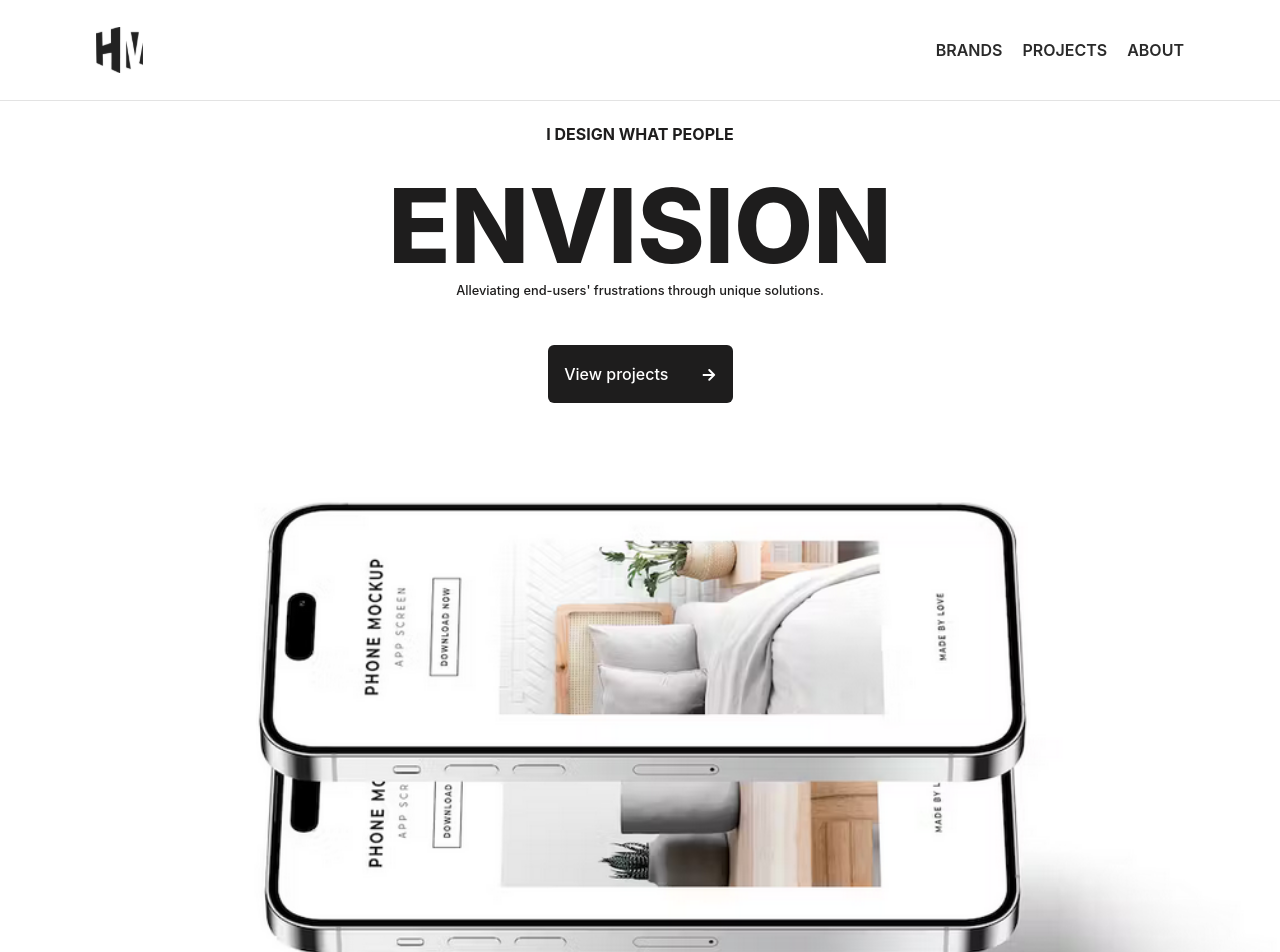
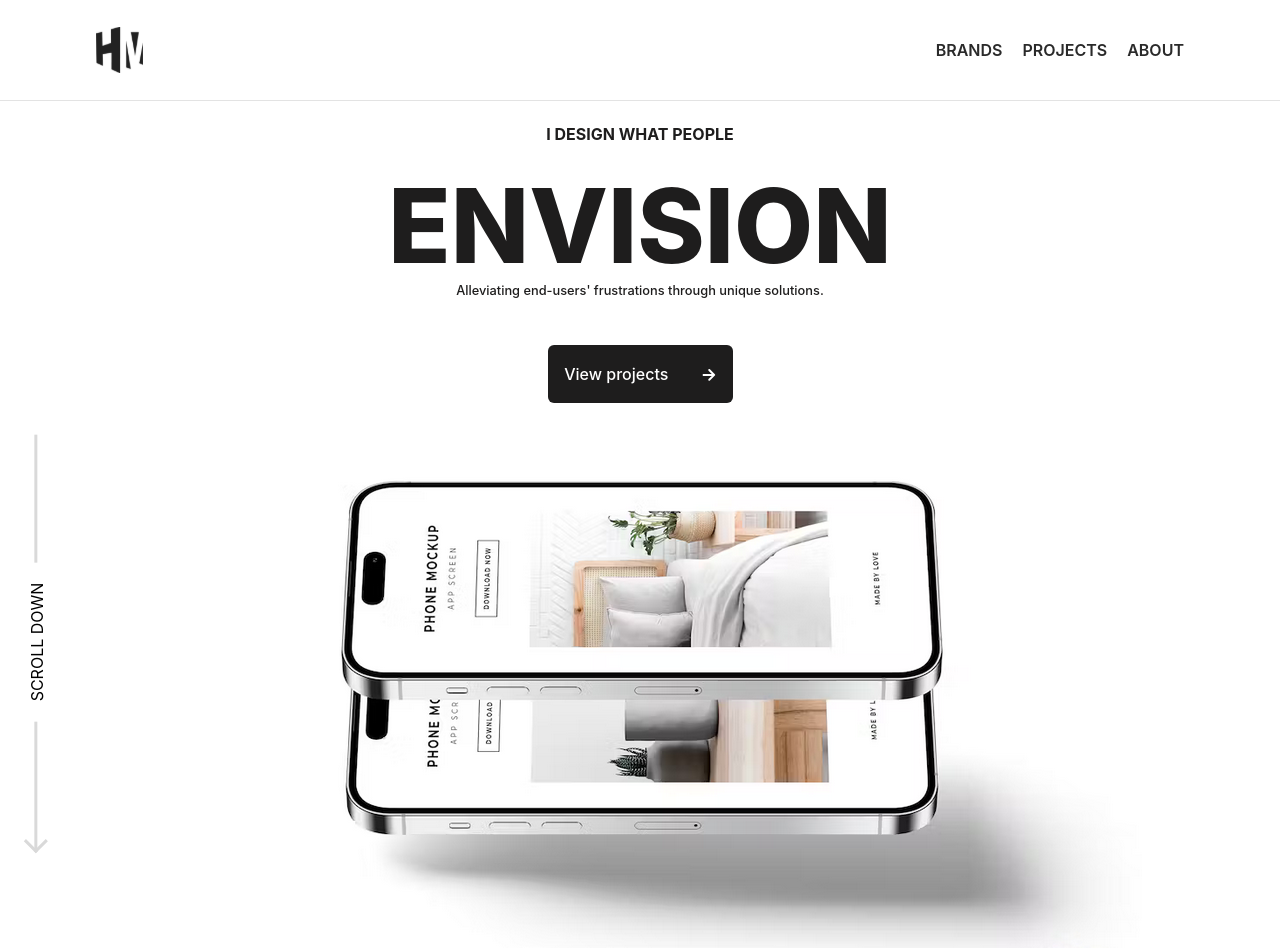
Before and after one commit to Kevin-Vigil/HectorMavrakis, a React (Create React App) app in the folder hector-mav-web/: page / in a window 1280 px wide. Shown: the top 952 px of the page. Built offline with nearby package versions, Linux system fonts and the light colour scheme.

Commit message:
completed hero component

```diff
--- a/hector-mav-web/src/components/Header.css
+++ b/hector-mav-web/src/components/Header.css
@@ -1,7 +1,6 @@
 @media only screen and (max-width: 720px){
     .header-mobile{
         display: flex;
-
         overflow: scroll;
         opacity: 98%;
         position: fixed;
@@ -20,6 +19,7 @@
 
 @media only screen and (min-width: 721px){
     .header{
+        z-index: 999;
         margin: auto;
         display: flex;
         opacity: 98%;
--- a/hector-mav-web/src/components/Hero.css
+++ b/hector-mav-web/src/components/Hero.css
@@ -3,7 +3,6 @@
     display: flex;
     align-items: flex-end;
     justify-content: space-between;
-    gap: 20px;
     margin-top: 100px;
 }
 
@@ -11,28 +10,43 @@
 /* scroll container */
 .scroll-down{
     display: flex;
-    flex-direction: column;
-    transform: rotate(-90deg);
+    flex-direction: row;
+    transform: rotate(90deg);
     position: absolute;
+    justify-content: center;
+    align-items: center;
+    bottom: 300px;
+    left: 0px;
+    margin-left: -170px;
+    gap: 20px;
 }
 .line1{
     border-bottom: 3px solid #D9D9D9;
-    width: 5px;
-    height: 47px;
+    width: 128px;
+    height: 3px;
 }
 .scroll-text{
     transform: rotate(180deg);
 }
 .arrow{
+    display: flex;
+    align-items: center;
+    align-self: center;
 }
 .line2{
     border-bottom: 3px solid #D9D9D9;
-    width: 3px;
-    height: 47px;
+    width: 128px;
+    height: 3px;
 
 }
 .arrowhead{
-
+    border: solid #D9D9D9;
+    border-width: 0 3px 3px 0;
+    display: inline-block;
+    padding: 7px;
+    rotate: -45deg;
+    margin-left: -17px;
+    margin-top: 2px;
 }
 
 
@@ -82,7 +96,8 @@
     margin-top: 3vmax;
 }
 
-.phone-demo-img{
+.hero-phone-img-container{
+    align-self: center;
 }
 
 /*Project button*/
--- a/hector-mav-web/src/components/Hero.js
+++ b/hector-mav-web/src/components/Hero.js
@@ -24,7 +24,9 @@ export default function Hero(props){
                         <div className="view-projects-text">View projects</div>
                         <Arrow className='arrow'/>
                     </Link>
-                    <img className='phone-demo-img' src={phoneDemo}></img>
+                    <div className="hero-phone-img-container">
+                        <img loading='lazy' className='phone-demo-img' src={phoneDemo}/>
+                    </div>
                 </div>
             </div>
         </>
```
